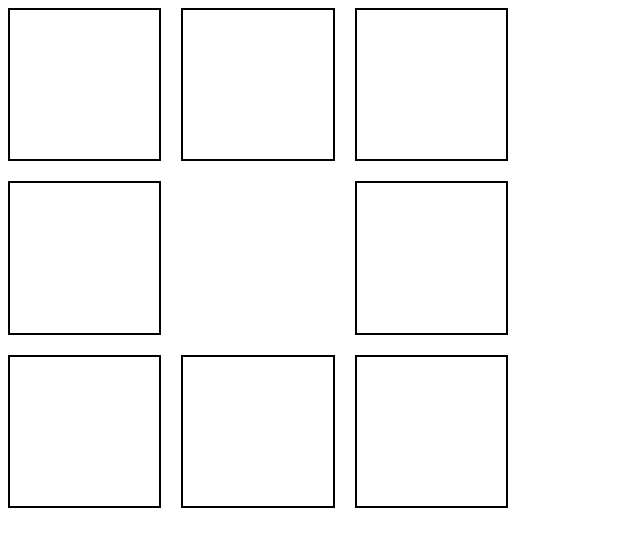
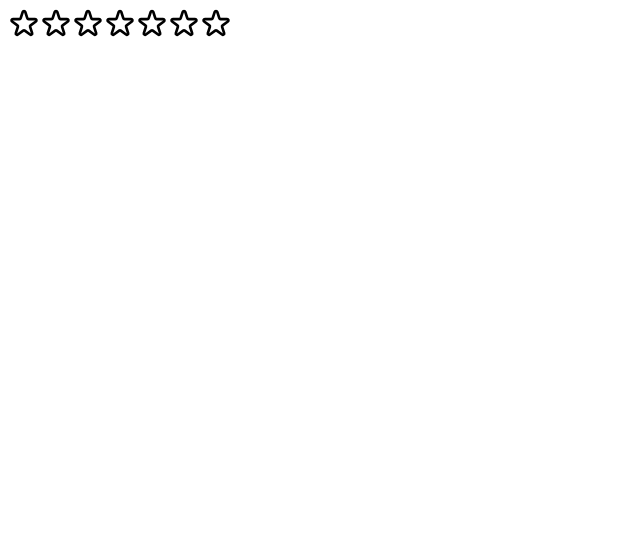
Before and after one commit to Xuan0825/FrontEnd-Practice, a React (Vite) app in the folder FrontendComponents/: page / in a window 1280 px wide. Shown: the top 546 px of the page, without its empty margins (0-640 px from the left). Built offline with nearby package versions, Linux system fonts and the light colour scheme.

Commit message:
update new components

```diff
--- a/FrontendComponents/src/App.css
+++ b/FrontendComponents/src/App.css
@@ -31,3 +31,18 @@
   display: flex;
   border: 2px solid black;
 }
+
+.star-icon {
+  --icon-size: 32px;
+  height: var(--icon-size);
+  width: var(--icon-size);
+  cursor: pointer;
+}
+
+.star-icon-filled {
+  fill: yellow;
+}
+
+.StarContainer {
+  display: flex;
+}
--- a/FrontendComponents/src/App.tsx
+++ b/FrontendComponents/src/App.tsx
@@ -1,5 +1,7 @@
 import "./App.css";
 import GridLights from "./components/GridLights";
+import Star from "./components/Star";
+import StartRating from "./components/StartRating";
 import Tab from "./components/Tab";
 import Temperature from "./components/temperature";
 function App() {
@@ -7,7 +9,8 @@ function App() {
     <div>
       {/* <Temperature/> */}
       {/* <Tab /> */}
-      <GridLights />
+      {/* <GridLights /> */}
+      <StartRating />
     </div>
   );
 }
--- /dev/null
+++ b/FrontendComponents/src/components/Star.tsx
@@ -0,0 +1,59 @@
+import { useState } from "react";
+
+export default function Star({
+  index,
+  ratingIndex,
+  setRatingIndex,
+  setClickedRate,
+  clickedRate,
+}) {
+  const handleOnclick = (number: number) => {
+    setClickedRate(number);
+  };
+  const handleOnMouseEnter = (number: number) => {
+    setRatingIndex(number);
+  };
+  const handleOnMouseLeave = (clickedRate) => {
+    setRatingIndex(clickedRate);
+  };
+
+  return (
+    <div
+      onClick={() => handleOnclick(index)}
+      onMouseEnter={() => handleOnMouseEnter(index)}
+      onMouseLeave={() => handleOnMouseLeave(clickedRate)}
+    >
+      {index > ratingIndex ? (
+        <svg
+          xmlns="http://www.w3.org/2000/svg"
+          className="star-icon"
+          fill="none"
+          viewBox="0 0 24 24"
+          stroke="currentColor"
+          strokeWidth="2"
+        >
+          <path
+            strokeLinecap="round"
+            strokeLinejoin="round"
+            d="M11.049 2.927c.3-.921 1.603-.921 1.902 0l1.519 4.674a1 1 0 00.95.69h4.915c.969 0 1.371 1.24.588 1.81l-3.976 2.888a1 1 0 00-.363 1.118l1.518 4.674c.3.922-.755 1.688-1.538 1.118l-3.976-2.888a1 1 0 00-1.176 0l-3.976 2.888c-.783.57-1.838-.197-1.538-1.118l1.518-4.674a1 1 0 00-.363-1.118l-3.976-2.888c-.784-.57-.38-1.81.588-1.81h4.914a1 1 0 00.951-.69l1.519-4.674z"
+          />
+        </svg>
+      ) : (
+        <svg
+          xmlns="http://www.w3.org/2000/svg"
+          className="star-icon star-icon-filled"
+          fill="none"
+          viewBox="0 0 24 24"
+          stroke="currentColor"
+          strokeWidth="2"
+        >
+          <path
+            strokeLinecap="round"
+            strokeLinejoin="round"
+            d="M11.049 2.927c.3-.921 1.603-.921 1.902 0l1.519 4.674a1 1 0 00.95.69h4.915c.969 0 1.371 1.24.588 1.81l-3.976 2.888a1 1 0 00-.363 1.118l1.518 4.674c.3.922-.755 1.688-1.538 1.118l-3.976-2.888a1 1 0 00-1.176 0l-3.976 2.888c-.783.57-1.838-.197-1.538-1.118l1.518-4.674a1 1 0 00-.363-1.118l-3.976-2.888c-.784-.57-.38-1.81.588-1.81h4.914a1 1 0 00.951-.69l1.519-4.674z"
+          />
+        </svg>
+      )}
+    </div>
+  );
+}
--- /dev/null
+++ b/FrontendComponents/src/components/StartRating.tsx
@@ -0,0 +1,26 @@
+import React, { useState } from "react";
+import Star from "./Star";
+
+export default function StartRating() {
+  const starArray = new Array(7).fill(null);
+  const [ratingIndex, setRatingIndex] = useState(0);
+  const [clickedRate, setClickedRate] = useState(0);
+
+  return (
+    <div className="StarContainer">
+      {starArray.map((item, index) => {
+        return (
+          <div key={index}>
+            <Star
+              index={index + 1}
+              ratingIndex={ratingIndex}
+              setRatingIndex={setRatingIndex}
+              setClickedRate={setClickedRate}
+              clickedRate={clickedRate}
+            />
+          </div>
+        );
+      })}
+    </div>
+  );
+}
```
